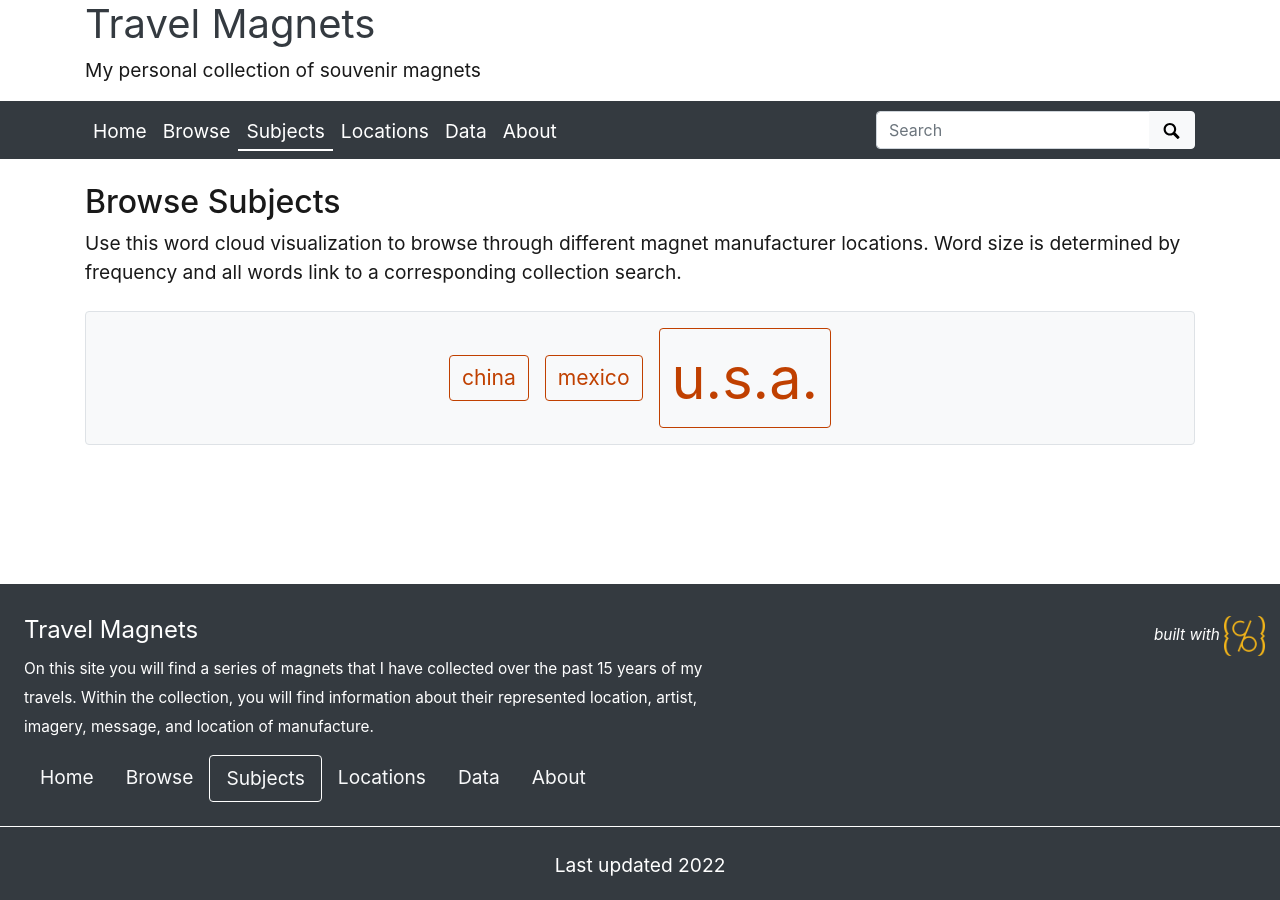
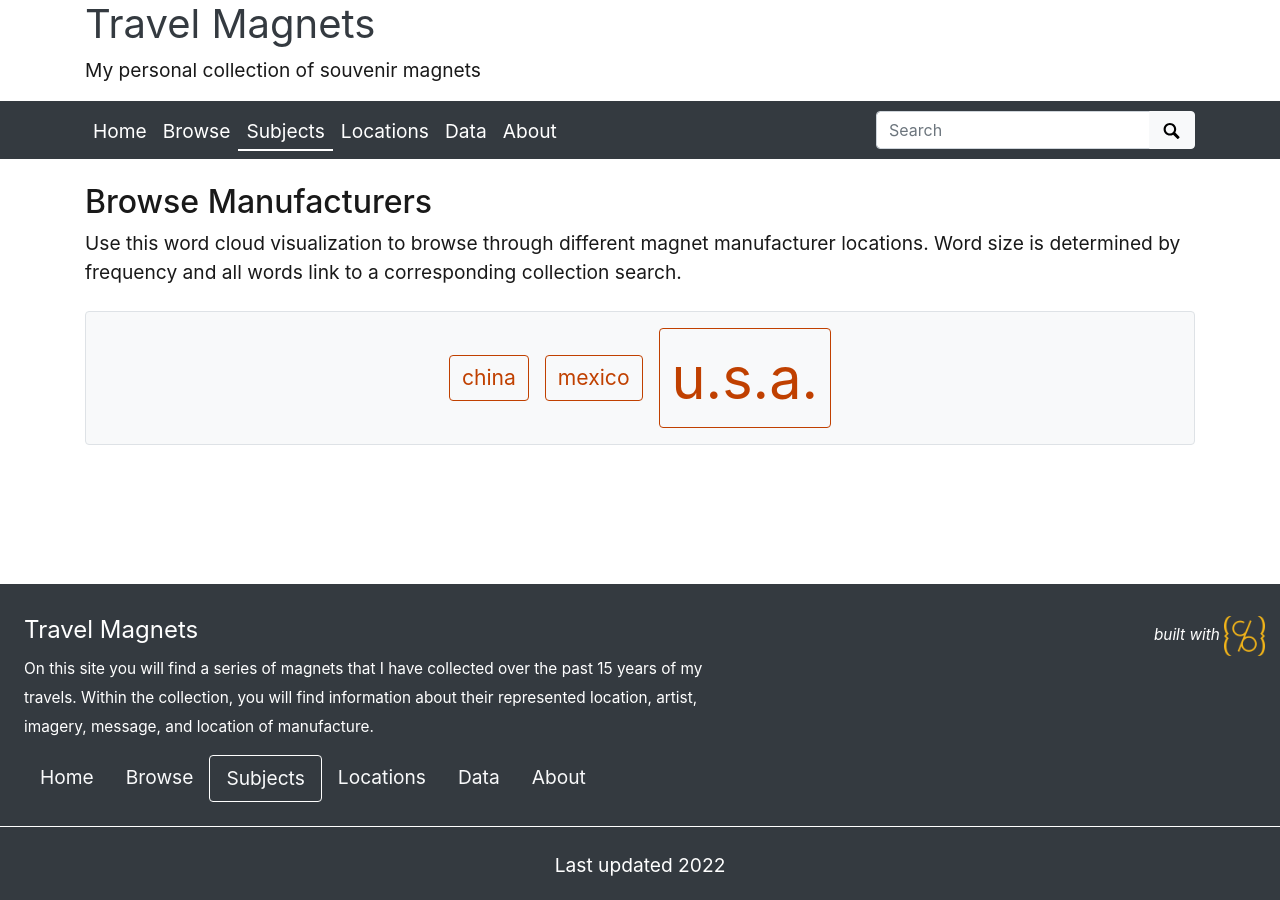
Before and after one commit to EmilyFrank14/Emily-Frank-Magnets, a Jekyll site: the page built from pages/Subjects.md, in a window 1280 px wide. Built offline with Jekyll 4.4.1, drawn with Linux system fonts in a browser that asks for light colours.

Commit message:
attempt change to manufacturers

```diff
--- a/pages/Subjects.md
+++ b/pages/Subjects.md
@@ -1,5 +1,5 @@
 ---
-title: Subjects
+title: Manufacturers
 layout: cloud
 permalink: /subjects.html
 # Default subject page is configured in "_data/theme.yml"
@@ -8,7 +8,7 @@ permalink: /subjects.html
 cloud-fields: site.data.theme.subjects-fields
 ---
 
-## Browse Subjects
+## Browse Manufacturers
 
 Use this word cloud visualization to browse through different magnet manufacturer locations.
 Word size is determined by frequency and all words link to a corresponding collection search.
```
